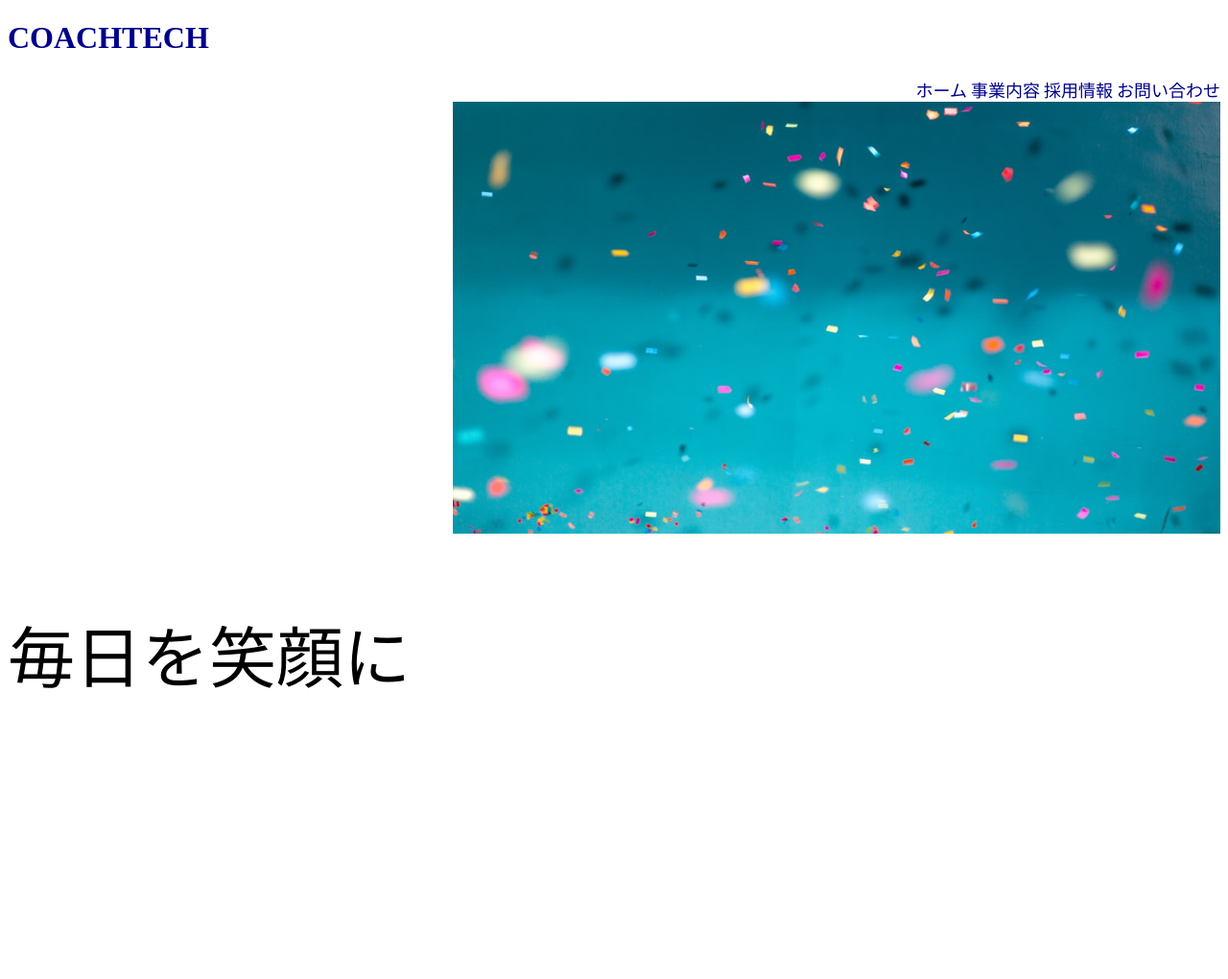
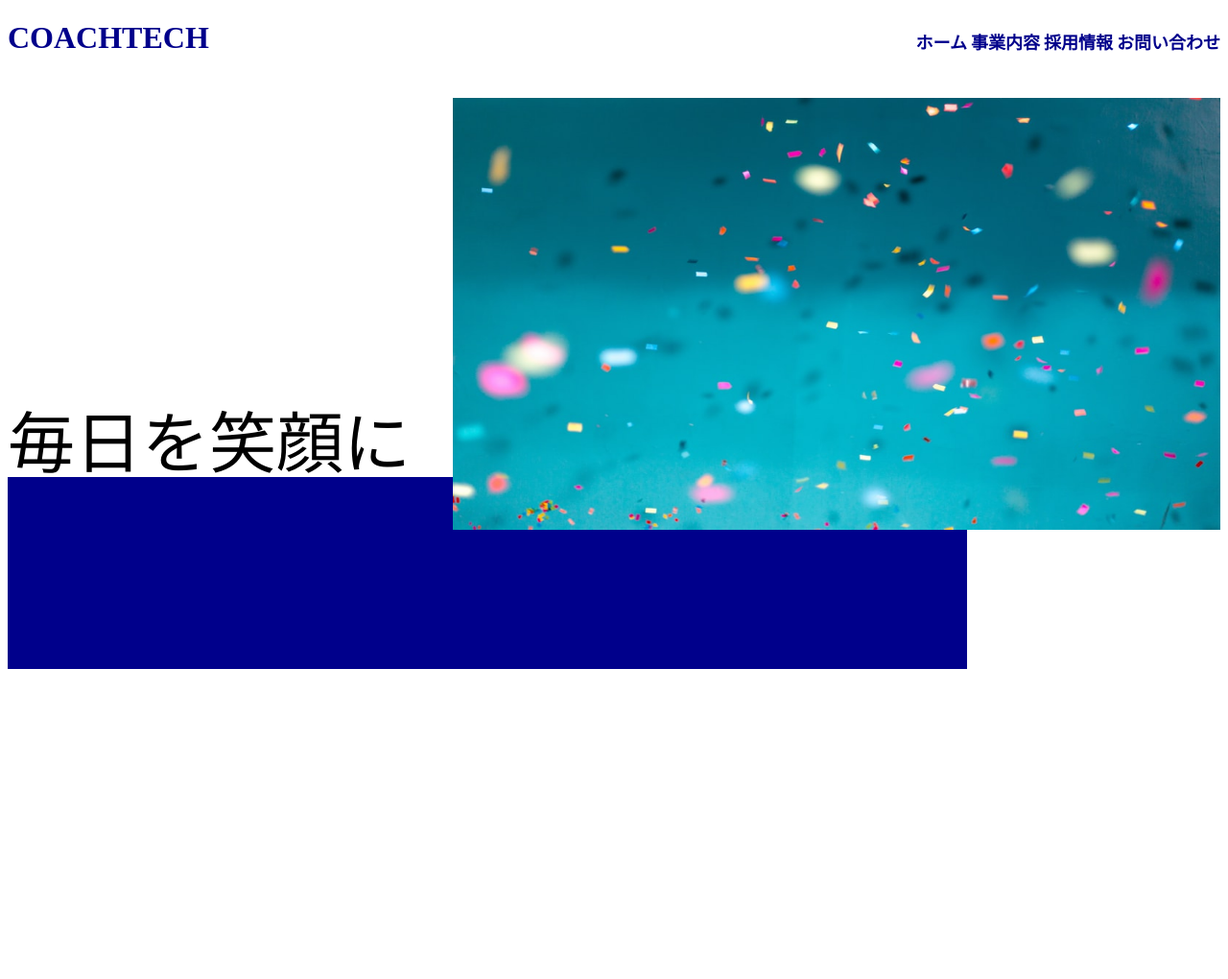
Before and after one commit to tomoki2022/css, a plain HTML site: page index.html in a window 1280 px wide. Shown: the whole page at 96% size. Before the commit the page ends 801 px from the top, so only its background shows below. Drawn offline with Linux system fonts and the light colour scheme; files whose address does not match are found by name.

Commit message:
first commit

```diff
--- a/css/style.css
+++ b/css/style.css
@@ -3,7 +3,7 @@ h1 {
 }
 
 
-.li {
+ul {
  text-align: right;
 
 }
@@ -13,18 +13,29 @@ li {
 font-size: large;
 color: darkblue;
 display: inline;
+position: relative;
+bottom: 50px;
 }
 
 .pic  {
   text-align: right;
-  top: 50px;
+  position: relative;
+  bottom: 20px;
+  z-index: 10;
 }
 
 
 p {
   font-size: 70px;
+  position: relative;
+  bottom: 240px;
 }
 
 .b {
   background: darkblue;
+  width: 1000px;
+  height: 200px;
+  position: relative;
+  bottom:320px;
+  z-index: 0;
 }
--- a/index.html
+++ b/index.html
@@ -5,28 +5,31 @@
   <meta http-equiv="X-UA-Compatible" content="IE=edge">
   <link rel="stylesheet" href="css/style.css"/>
   <meta name="viewport" content="width=device-width, initial-scale=1.0">
-  <title>Document</title>
-  <h1>COACHTECH</h1>
+  <title>CSS演習問題</title>
 </head>
 
 <body>
-    <div class="li">
-    <li>ホーム</li>
-    <li>事業内容</li>
-    <li>採用情報</li>
-    <li>お問い合わせ</li>
-    </div>
+   <header>
+    <h1>COACHTECH</h1>
+    <nav class="y">
+      <ul>
+      <li><B>ホーム</B></li>
+      <li><B>事業内容</B></li>
+      <li><B>採用情報</B></li>
+      <li><B>お問い合わせ</B></li>
+      </ul>
+    </nav>
+   </header>
+
    <div class="pic">
  <img src="C:\Users\km6uj\Desktop\css練習\img\firstview.jpeg" width="800px" height="450px" >
 </div>
-
+<footer>
   <p>毎日を笑顔に</p>
   <div class="b">
     <div> </div>
   </div>
-
-
-
+  </footer>
 </body>
 
 
```
